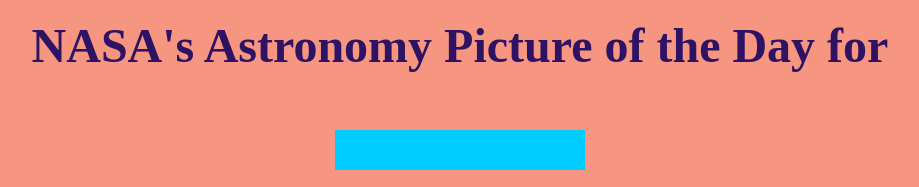
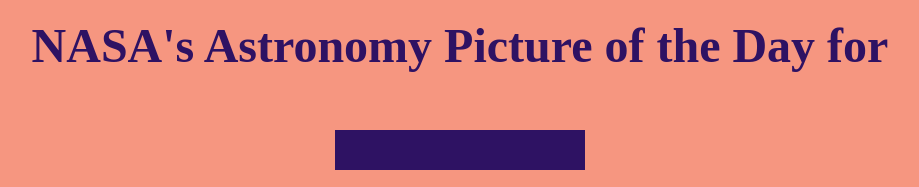
Before and after one commit to SarveshMD/Nasa-API, a plain HTML site: page index.html in a window 1280 px wide. Shown: the top 187 px of the page, without its empty margins (180-1099 px from the left). Drawn offline with Linux system fonts and the light colour scheme.

Commit message:
Edited the image quality switcher button's color and hover effect

```diff
--- a/styles.css
+++ b/styles.css
@@ -17,12 +17,12 @@ img:hover {
 
 #switch {
 	transition: 1s;
-	background-color: #00ccff;
 	font-family: Source-Code-Pro;
-	color: #2E1263;
 	border: none;
 	height : 40px;
 	width  : 250px;
+	background-color: #2E1263;
+	color:  #F69680;
 	margin-top: 0px;
 	margin-bottom: 20px;
 	text-align: center;
@@ -30,9 +30,9 @@ img:hover {
 }
 
 #switch:hover {
+	background-color: #ff0095;
+	color: #e4d506;
 	transition: 1s;
-	background-color: #2E1263;
-	color:  #F69680;
 }
 
 #full {
```
